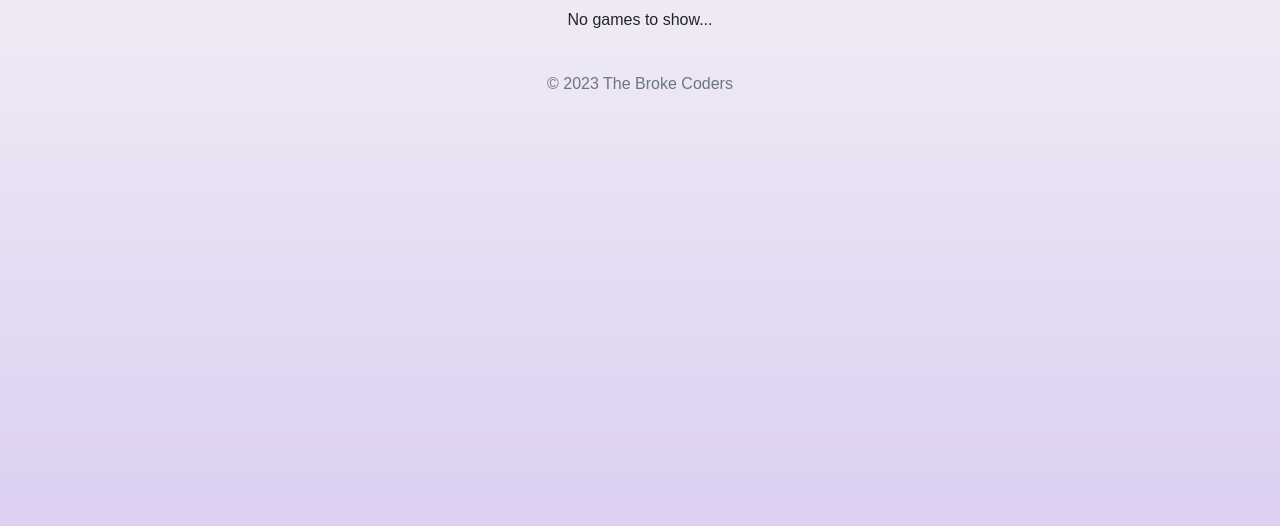
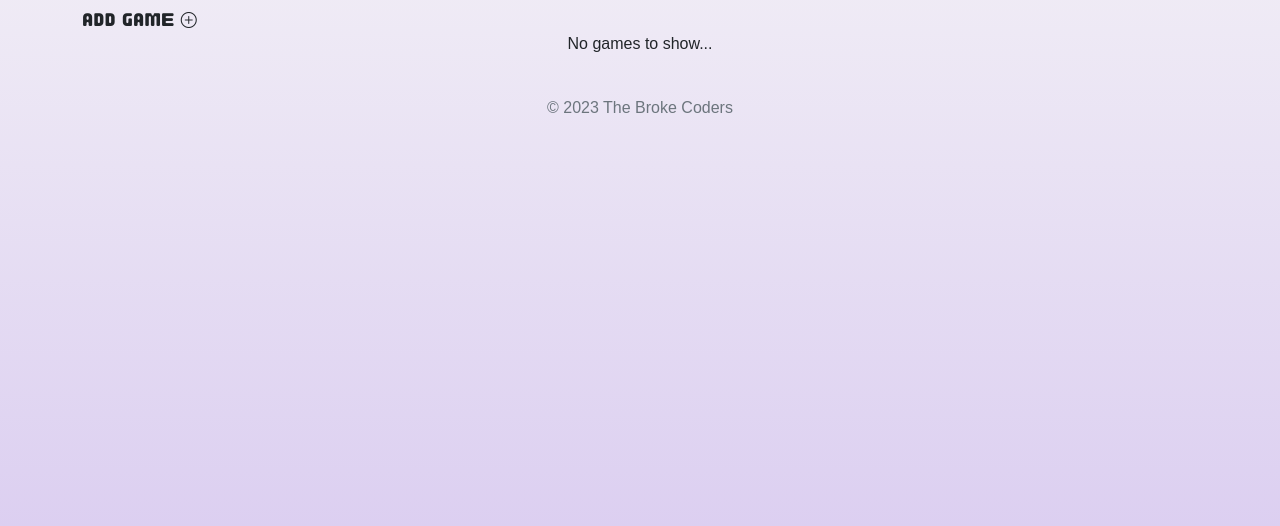
Before and after one commit to tadashibashi/bgs, a Django app: template main_app/templates/profile/index.html in a window 1280 px wide. Shown: the part 82-608 px from the top of the page. Run offline with Django 4.2, Linux system fonts and the light colour scheme; the template is opened without the code that fills it, so the values that code supplies are empty; some libraries are stand-ins or nearby versions.

Commit message:
add game create button to profile page

```diff
--- a/main_app/templates/profile/index.html
+++ b/main_app/templates/profile/index.html
@@ -3,6 +3,9 @@
     <section class="container">
 
         <h1>{{ profile.display_name }}</h1>
+
+        {# Add game button #}
+        <a class="nav-link" href="{% url 'games_create' %}">Add Game <i class="bi bi-plus-circle"></i></a>
 
         {# Display each game in a flexbox #}
         <div class="d-flex flex-row justify-content-evenly align-items-evenly">
```
